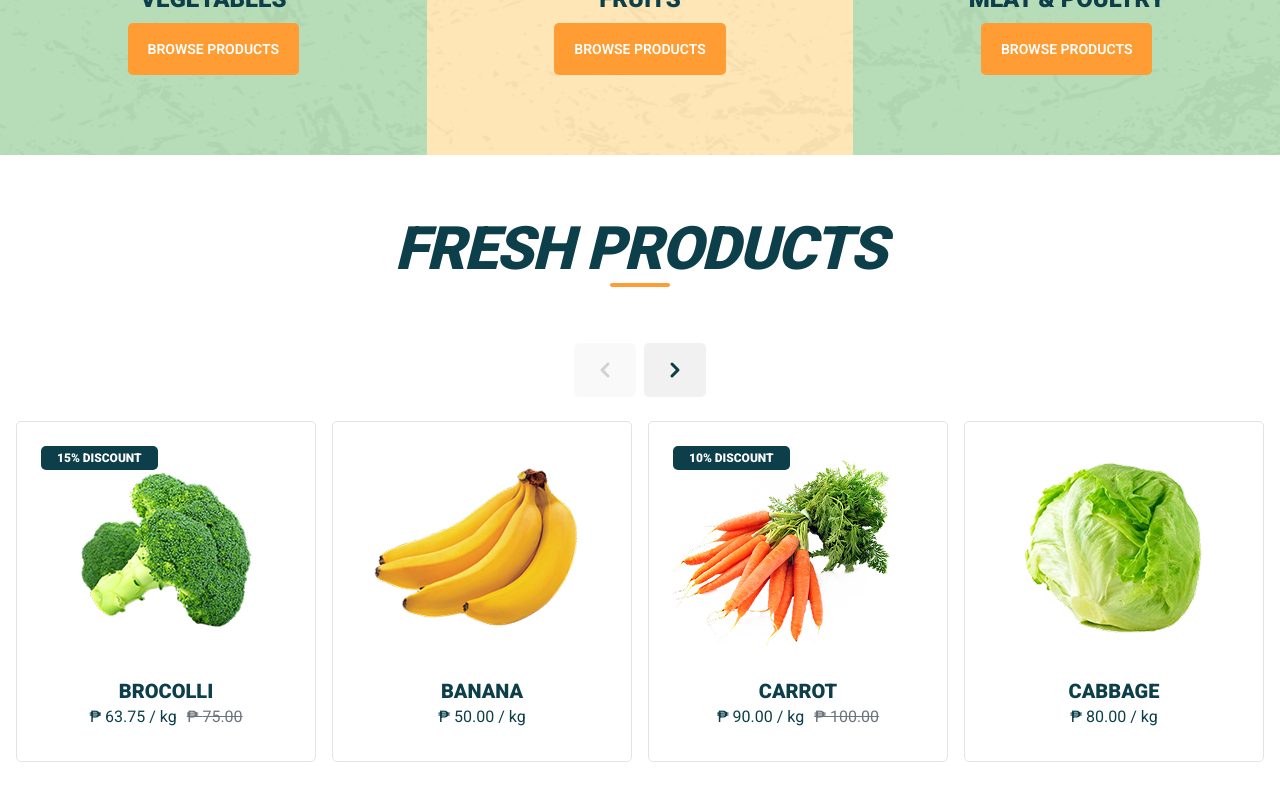
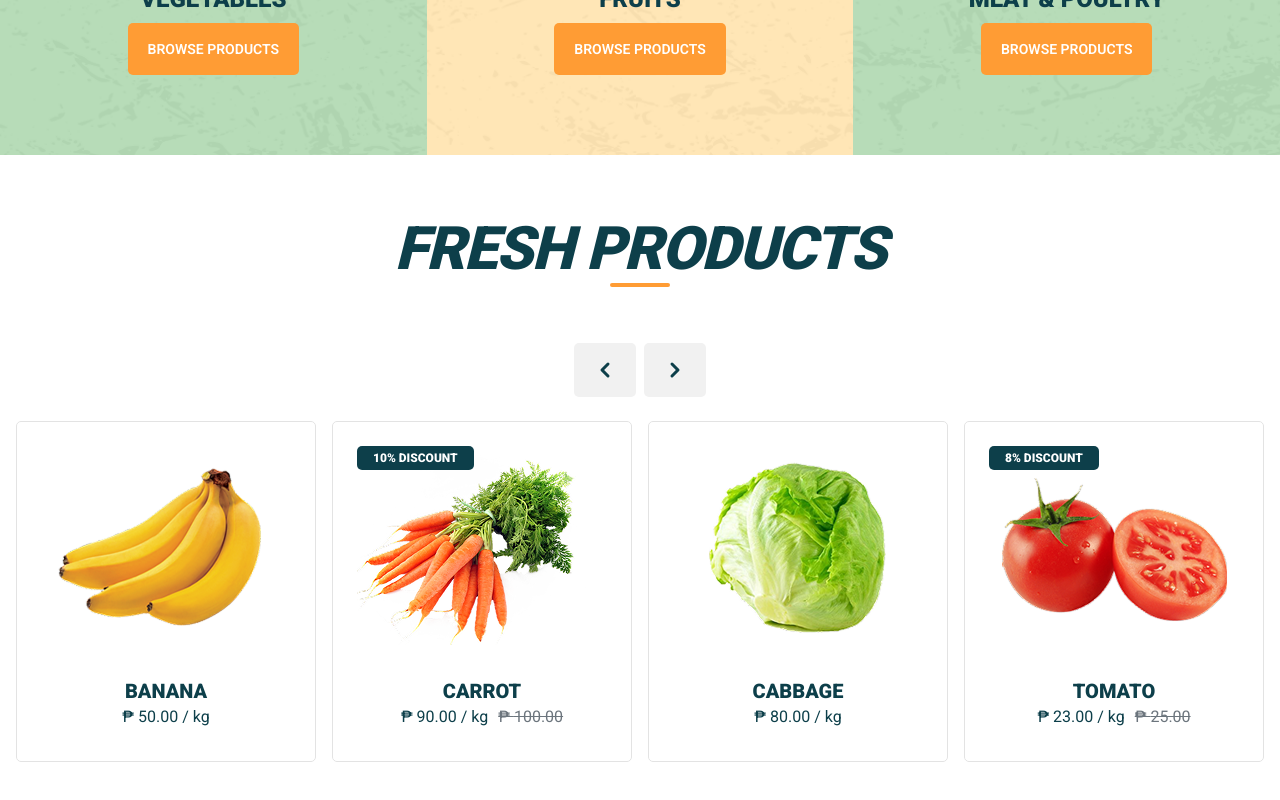
Before and after one commit to warrenequinan/earthandskygarden, a Next.js app: page / in a window 1280 px wide. Shown: the part 2242-3042 px from the top of the page. Built offline with nearby package versions, Linux system fonts and the light colour scheme.

Commit message:
fix autoplay in product slider

```diff
--- a/app/_components/ui/ProductSlider.tsx
+++ b/app/_components/ui/ProductSlider.tsx
@@ -60,10 +60,10 @@ const ProductSlider = ({ products }: ProductSliderProps) => {
         modules={[Autoplay]}
         slidesPerView={1}
         spaceBetween={16}
-        // autoplay={{
-        //   delay: 3000,
-        //   disableOnInteraction: false,
-        // }}
+        autoplay={{
+          delay: 3000,
+          disableOnInteraction: false,
+        }}
         breakpoints={{
           640: {
             slidesPerView: 2,
```
